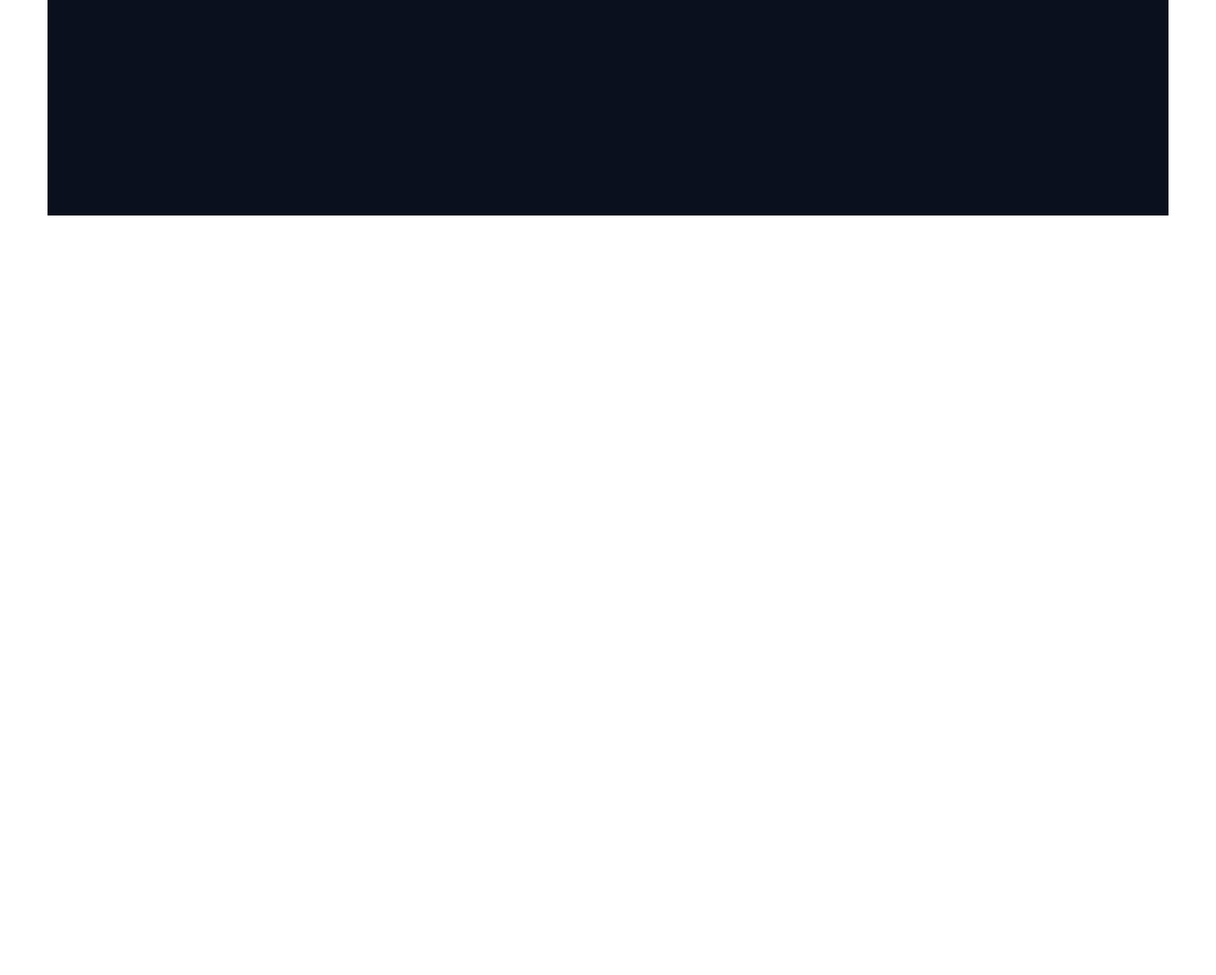
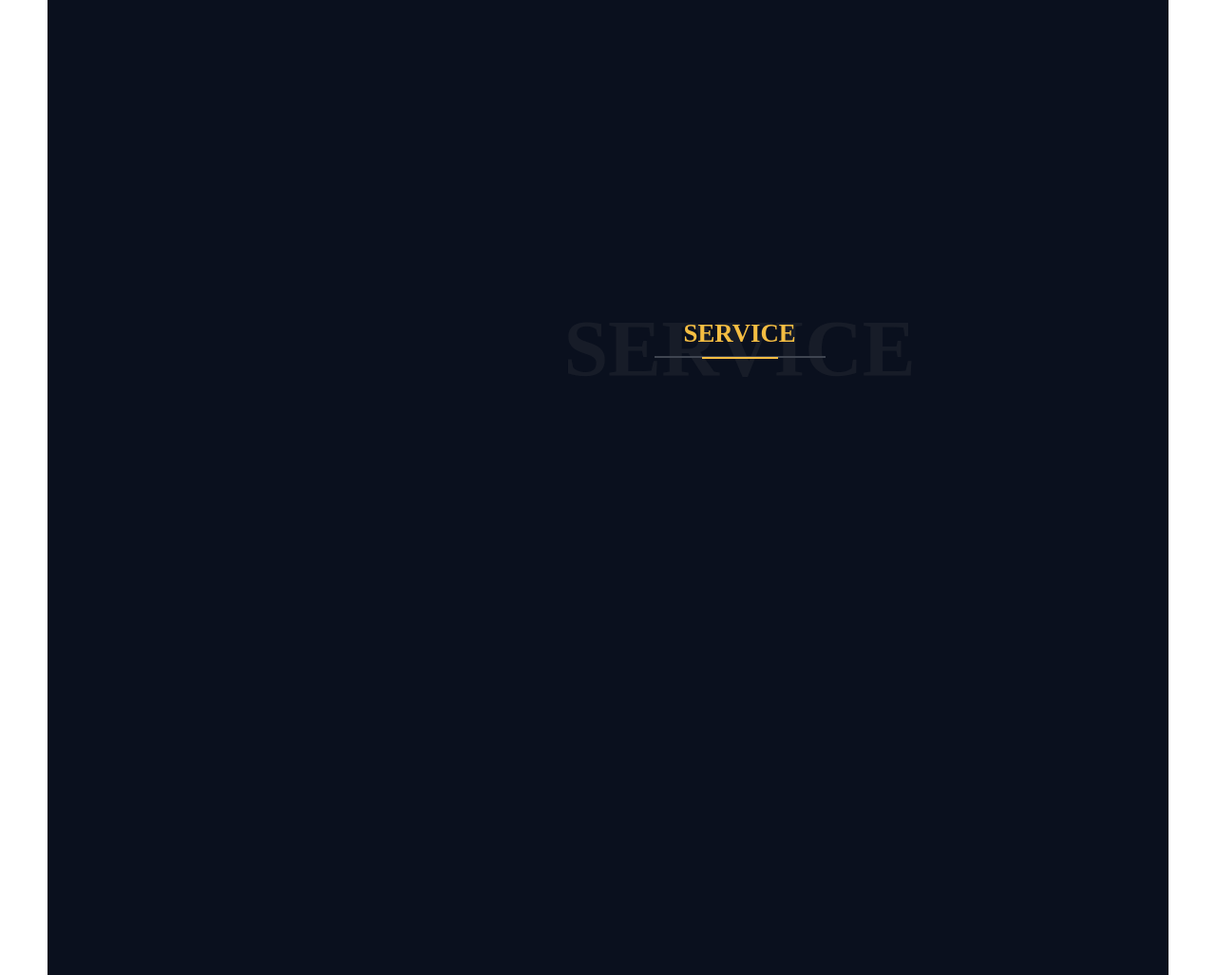
Before and after one commit to Davaajargal41/60-onoo-biy-daalt, a plain HTML site: page index.html in a window 1280 px wide. Shown: the part 1373-2400 px from the top of the page at 95% size. Before the commit the page ends 1600 px from the top, so only its background shows below. Drawn offline with Linux system fonts and the light colour scheme.

Commit message:
Nemj hiisen

```diff
--- a/SCSS/_3rd.scss
+++ b/SCSS/_3rd.scss
@@ -0,0 +1,53 @@
+.service {
+  width: 100%;
+  height: 100vh;
+  background-color: aqua;
+  display: flex;
+}
+.service .back {
+  width: 23.5%;
+  height: 100vh;
+  // background-color: aqua;
+  background-color: rgb(10, 16, 30);
+}
+.service .gol {
+  width: 76.5%;
+  height: 100vh;
+  background-color: rgb(10, 16, 30);
+  //   background-color: aqua;
+  //   margin-left: 10px;
+  padding-top: 100px;
+}
+.service .gol .deed {
+  width: 55%;
+  height: 80px;
+  // background-color: aqua;
+  margin: auto;
+  font-size: 42px;
+  text-align: center;
+  color: rgba(94, 94, 94, 0.164);
+  position: relative;
+  display: flex;
+  align-items: center;
+  justify-content: center;
+}
+.service .gol .deed .davhar {
+  width: 180px;
+  height: 50px;
+  // background-color: green;
+  top: 0;
+  bottom: 0;
+  position: absolute;
+  // margin: auto;
+  color: rgb(244, 189, 66);
+  font-size: 40px;
+  padding-top: 9px;
+  border-bottom: 2.5px solid rgb(63, 69, 81);
+}
+.service .gol .deed .davhar .line {
+  width: 80px;
+  height: 2px;
+  background-color: rgb(244, 189, 66);
+  margin: auto;
+  margin-top: 9px;
+}
--- a/SCSS/style.scss
+++ b/SCSS/style.scss
@@ -8,3 +8,4 @@
 @import "1st";
 @import "maxwidth";
 @import "2nd";
+@import "3rd";
--- a/index.html
+++ b/index.html
@@ -3,7 +3,7 @@
   <head>
     <meta charset="UTF-8" />
     <meta name="viewport" content="width=device-width, initial-scale=1.0" />
-    <title>Document</title>
+    <title>Davaajargal's Portfolio</title>
     <link rel="stylesheet" href="SCSS/style.css" />
     <link
       rel="stylesheet"
@@ -89,7 +89,22 @@
             </div>
           </div>
         </div>
-        <div class="service"></div>
+        <div class="service">
+          <div class="back"></div>
+          <div class="gol">
+            <div class="deed">
+              <h1>SERVICE</h1>
+              <div class="davhar">
+                <h6>SERVICE</h6>
+                <div class="line"></div>
+              </div>
+            </div>
+           <div class="dood">
+            <div class="up"></div>
+            <div class="bot"></div>
+           </div>
+          </div>
+        </div>
       </div>
     </div>
   </body>
```
Also changed, not shown: SCSS/style.css, 1 other file.
